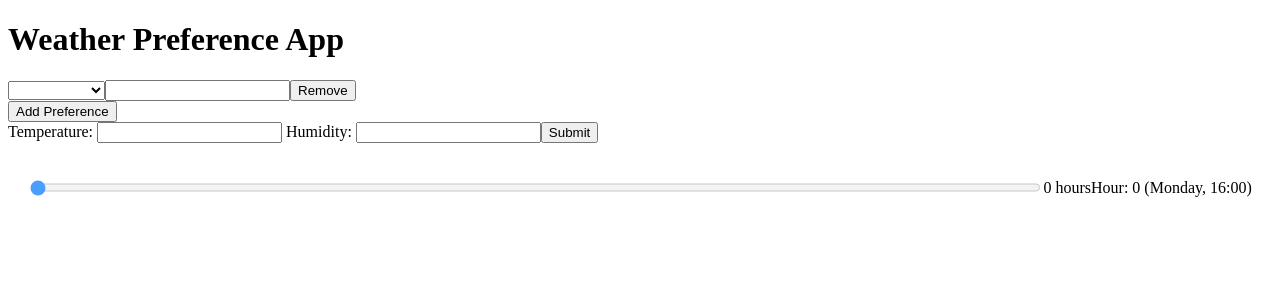
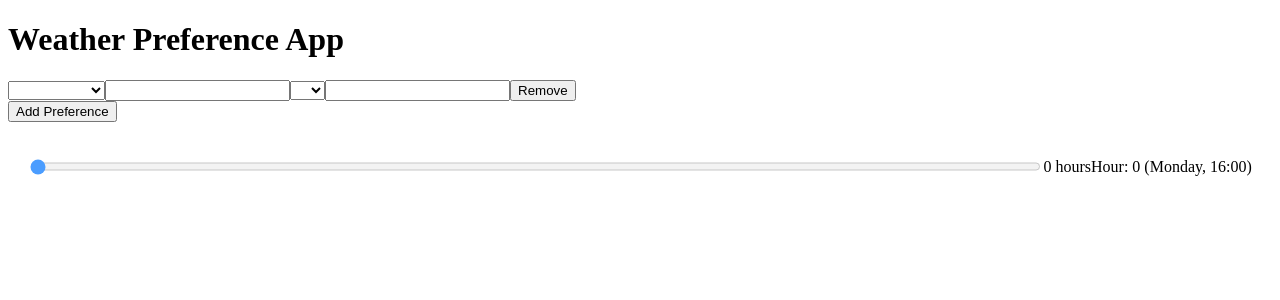
Before and after one commit to tjbarrett42/too-hot, an Angular app: page / in a window 1280 px wide. Both pictures are taken after a click on the button "Add Preference". Shown: the top 300 px of the page. Built offline with nearby package versions, Linux system fonts and the light colour scheme; no server answers.

Commit message:
fixed pref trigger, pref value lag. added pref interface, precision changing, symbol changing

```diff
--- a/src/app/app.component.html
+++ b/src/app/app.component.html
@@ -1,5 +1,5 @@
 <div>
   <h1>Weather Preference App</h1>
-  <app-preferences></app-preferences>
+  <app-preferences (preferencesChanged)="updatePreferences($event)"></app-preferences>
   <app-weather></app-weather>
 </div>
--- a/src/app/app.component.ts
+++ b/src/app/app.component.ts
@@ -1,6 +1,7 @@
 import { Component } from '@angular/core';
 import { ApiService } from './api.service';
 import { WeatherComponent } from './weather/weather.component';
+import { SharedService } from './shared.service';
 
 @Component({
   selector: 'app-root',
@@ -11,11 +12,22 @@ export class AppComponent {
   title = 'too-hot';
   data: any;
 
-  constructor(private apiService: ApiService) { }
+  constructor(
+    private apiService: ApiService,
+    private sharedService: SharedService
+  ) { }
 
   ngOnInit() {
     this.apiService.getSomeData().subscribe((response) => {
       this.data = response;
     });
   }
+
+  preferences: any = [];
+  preferencesForm: any = [];
+
+  updatePreferences(newPreferences: any) {
+    this.preferences = newPreferences;
+    this.sharedService.triggerEvent(newPreferences);
+  }
 }
--- a/src/app/app.module.ts
+++ b/src/app/app.module.ts
@@ -8,6 +8,7 @@ import { FormsModule } from '@angular/forms';
 import { AppComponent } from './app.component';
 import { WeatherComponent } from './weather/weather.component';
 import { PreferencesComponent } from './preferences/preferences.component';
+import { SharedService } from './shared.service';
 
 @NgModule({
   declarations: [
@@ -21,7 +22,10 @@ import { PreferencesComponent } from './preferences/preferences.component';
     ReactiveFormsModule,
     FormsModule
   ],
-  providers: [],
+  providers: [
+    SharedService,
+    PreferencesComponent
+  ],
   bootstrap: [AppComponent]
 })
 export class AppModule { }
--- a/src/app/preferences/preferences.component.html
+++ b/src/app/preferences/preferences.component.html
@@ -1,4 +1,4 @@
-<form [formGroup]="preferenceForm">
+<form [formGroup]="preferenceForm" >
     <div formArrayName="preferences" *ngFor="let preference of preferences.controls; let i=index">
       <div [formGroupName]="i">
         <select formControlName="attribute">
@@ -7,6 +7,12 @@
           <!-- add options here as necessary -->
         </select>
         <input formControlName="value" type="number">
+        <select formControlName="symbol" type="string">
+          <option value="within">+-</option>
+          <option value="lessthan">lt</option>
+          <option value="greaterthan">gt</option>
+        </select>
+        <input formControlName="precisionValue" type="number">
         <button (click)="removePreference(i)">Remove</button>
       </div>
     </div>
--- a/src/app/preferences/preferences.component.ts
+++ b/src/app/preferences/preferences.component.ts
@@ -22,10 +22,21 @@ export class PreferencesComponent {
   }
 
   newPreference(): FormGroup {
-    return this.fb.group({
+    const newPref = this.fb.group({
       attribute: '',
       value: '',
-    })
+      symbol: '',
+      precisionValue: ''
+    });
+
+    this.preferences.valueChanges.subscribe((value) => {
+      this.preferencesChanged.emit(this.preferences);
+      // console.log(this.preferences);
+      // this.preferencesChanged.emit([value.attribute, value]);
+      // console.log('valuechanges: ',[value.attribute, value]);
+    });
+
+    return newPref;
   }
 
   addPreference() {
@@ -37,6 +48,10 @@ export class PreferencesComponent {
   removePreference(i: number) {
     this.preferences.removeAt(i);
     this.preferencesChanged.emit(this.preferences.value);
+
   }
 
+  changePreference() {
+    this.preferencesChanged.emit(this.preferences.value);
+  }
 }
--- /dev/null
+++ b/src/app/shared.service.ts
@@ -0,0 +1,19 @@
+import { Injectable } from '@angular/core';
+import { FormGroup } from '@angular/forms';
+import { Subject } from 'rxjs';
+
+@Injectable({
+    providedIn: 'root'
+})
+export class SharedService {
+
+    private trigger = new Subject<FormGroup>();
+
+    // Enable subscribing to the event
+    trigger$ = this.trigger.asObservable();
+
+    // Function to trigger the event
+    triggerEvent(data: any) {
+        this.trigger.next(data);
+    }
+}
--- a/src/app/weather/weather.component.html
+++ b/src/app/weather/weather.component.html
@@ -1,21 +1,8 @@
-<form [formGroup]="weatherForm" (ngSubmit)="onSubmit()">
-    <label>
-      Temperature:
-      <input type="number" formControlName="temperature">
-    </label>
-    <label>
-      Humidity:
-      <input type="number" formControlName="humidity">
-    </label>
-    <button type="submit">Submit</button>
-  </form>
-
-  <div class="timeline-container">
+<div class="timeline-container">
     <input class="slider" type="range" min="0" [max]="maxHours" [(ngModel)]="currentHour" (input)="updateSliderValue($event)">
 
     <p>{{currentHour}} hours</p>
     <p>Hour: {{currentHour}} ({{getCurrentDayAndHour()}})</p>
 </div>
 
-
-  <div #map style="height: 700px;"></div>
+<div #map style="height: 700px;"></div>
--- a/src/app/weather/weather.component.ts
+++ b/src/app/weather/weather.component.ts
@@ -1,25 +1,10 @@
-import { AfterViewInit, Component, ElementRef, OnInit, ViewChild } from '@angular/core';
+import { AfterViewInit, Component, ElementRef, Input, OnInit, ViewChild } from '@angular/core';
 import { FormBuilder, FormGroup, Validators } from '@angular/forms';
 import * as L from 'leaflet';
 import { HttpClient } from '@angular/common/http';
 import { Observable, forkJoin } from 'rxjs';
-
-const iconRetinaUrl = 'assets/images/marker-icon-2x.png';
-const iconUrl = 'assets/images/marker-icon.png';
-const shadowUrl = 'assets/images/marker-shadow.png';
-const iconDefault = L.icon({
-    iconRetinaUrl,
-    iconUrl,
-    shadowUrl,
-    iconSize: [25, 41],
-    iconAnchor: [12, 41],
-    popupAnchor: [1, -34],
-    tooltipAnchor: [16, -28],
-    shadowSize: [41, 41]
-});
-L.Marker.prototype.options.icon = iconDefault;
-
-
+import { SharedService } from '../shared.service';  // Update with the path to your service
+import { PreferencesComponent } from '../preferences/preferences.component';
 
 interface Location {
     latitude: number;
@@ -46,6 +31,17 @@ interface WeatherData {
   utc_offset_seconds: number;
 }
 
+interface Preferences {
+  temperature: ValuePreference;
+  humidity: ValuePreference;
+}
+
+interface ValuePreference {
+  value: number;
+  symbol: string;
+  precisionValue: number;
+}
+
 interface MapElement {
   data: WeatherData;
   element: L.Rectangle | L.Marker;
@@ -63,10 +59,11 @@ interface LatLngElement {
 })
 export class WeatherComponent implements OnInit {
   @ViewChild('map') mapContainer!: ElementRef;
+
+  @Input() preferencesForm: any = [];
   private map!: L.Map;
   private markers: { data: WeatherData, marker: L.Marker }[] = [];
-  weatherForm: FormGroup;
-  userLocation: Location = null!;
+  userLocation: Location = { latitude: 0, longitude: 0 };  // Initialized to prevent errors
   pointsToCheck: L.Point[] = [];
   weatherData: WeatherData[] = [];
   private elements: MapElement[] = [];
@@ -76,29 +73,49 @@ export class WeatherComponent implements OnInit {
   maxHours: number = 168; // total hours in a week
   currentHour: number = 0;
   forecastStart: Date = new Date();
+  preferenceForm: any;
+  preferences: Preferences = {
+    temperature: {
+      value: 0,
+      symbol: `+-`,
+      precisionValue: 5
+    },
+    humidity: {
+      value: 0,
+      symbol: `+-`,
+      precisionValue: 5
+    }
+  };
 
-
-
-  constructor(private formBuilder: FormBuilder, private http: HttpClient) {
-    this.weatherForm = this.formBuilder.group({
-      temperature: ['', Validators.required],
-      humidity: ['', Validators.required]
-    });
-  }
+  constructor(
+    private formBuilder: FormBuilder,
+    private http: HttpClient,
+    private sharedService: SharedService,
+    private preferencesComponent: PreferencesComponent
+  ) { }
 
   ngOnInit() {
     navigator.geolocation.getCurrentPosition((position) => {
       this.userLocation = { latitude: position.coords.latitude, longitude: position.coords.longitude };
-      // this.calculatePoints();
       this.initMap(); // Init the map here after the location is set
-      // this.fetchWeatherData(); // Fetch the data after the map is initialized
+      this.sharedService.trigger$.subscribe((preferenceForm: FormGroup) => {
+        this.preferenceForm = preferenceForm;
+        if (this.preferenceForm.valid) {
+          this.preferences = this.preferenceForm.value.reduce((acc: any, curr: any) => {
+            acc[curr.attribute] = {value: curr.value, symbol: curr.symbol, precisionValue: curr.precisionValue } as ValuePreference;
+
+            return acc;
+        }, {} as Preferences);
+        this.onSubmit()
+        }
+
+      });
     });
   }
 
   initMap() {
     this.map = L.map(this.mapContainer.nativeElement).setView([this.userLocation.latitude, this.userLocation.longitude], 10);
     this.initialZoomLevel = this.map.getZoom();
-
 
     L.tileLayer('https://{s}.tile.openstreetmap.org/{z}/{x}/{y}.png', {
       maxZoom: 19,
@@ -114,16 +131,13 @@ export class WeatherComponent implements OnInit {
     }, 0);
   }
 
-
   calculatePoints() {
-    console.log('distance in calculatePoints:', this.distance);
-    this.distance = 10;
+    this.distance = 1000;
     this.pointsToCheck = [];
-    this.pointsToCheck = this.generateGrid(this.userLocation, 9, this.distance);
+    this.pointsToCheck = this.generateGrid(this.userLocation, 21, this.distance);
 
     this.fetchWeatherData(); // Fetch the data after calculating points
   }
-
 
   generateGrid(center: Location, gridSize: number, distance: number): L.Point[] {
     const centerPoint = this.map.latLngToContainerPoint([center.latitude, center.longitude]);
@@ -141,17 +155,10 @@ export class WeatherComponent implements OnInit {
         points.push(point);
       }
     }
-
-    console.log('points ', points);
     return points;
 }
 
-
-
-
   fetchWeatherData() {
-    console.log('fetchWeatherData', this.pointsToCheck.length);
-
     let weatherObservables: Observable<WeatherData>[] = [];
 
     this.pointsToCheck.forEach((point) => {
@@ -166,17 +173,13 @@ export class WeatherComponent implements OnInit {
     });
 
     forkJoin(weatherObservables).subscribe((weatherDataArray) => {
-      console.log(weatherDataArray);
       this.weatherData = weatherDataArray;
-      console.log('weatherDataArray.length', weatherDataArray.length);
-
       this.displayLocations();
     });
   }
 
   updateMap() {
     this.removeLocations();
-
   }
 
 removeLocations() {
@@ -188,12 +191,7 @@ removeLocations() {
 }
 
 displayLocations() {
-  console.log('displayLocations', this.weatherData.length, this.latLngElements.length);
-
-  console.log('zoom level in displayLocations:', this.map.getZoom());
-
-  console.log('distance in displayLocations:', this.distance);
-  const submittedTemperature = this.weatherForm.value.temperature;
+  // const submittedTemperature: any = this.preferences[0]['value'];
 
   const currentZoomLevel = this.map.getZoom();
   const zoomAdjustmentFactor = this.initialZoomLevel ? Math.pow(2, this.initialZoomLevel - currentZoomLevel) : 1;
@@ -203,17 +201,16 @@ displayLocations() {
   this.weatherData.forEach((data: WeatherData, index: number) => {
       const latLng = this.latLngElements[index].latLng;
 
-
       const temperature = data.hourly.temperature_2m[this.currentHour]; // updated this line
       const humidity = data.hourly.relativehumidity_2m[this.currentHour]; // updated this line
 
-      const difference = temperature - submittedTemperature;
+      // const difference = temperature - submittedTemperature;
       let color = 'green'; // default to green
-      if (difference > 5) {
-        color = 'yellow'; // if the temperature is more than 5 degrees higher, make it yellow
-      } else if (difference < -5) {
-        color = 'blue'; // if the temperature is more than 5 degrees lower, make it blue
-      }
+      // if (difference > 5) {
+      //   color = 'yellow'; // if the temperature is more than 5 degrees higher, make it yellow
+      // } else if (difference < -5) {
+      //   color = 'blue'; // if the temperature is more than 5 degrees lower, make it blue
+      // }
 
       const centerPoint = this.map.latLngToContainerPoint(latLng);
 
@@ -240,10 +237,10 @@ displayLocations() {
 }
 
 onSubmit() {
-  if (this.weatherForm.valid) {
-    console.log(this.weatherForm.value);
+  console.log('pref ', this.preferences);
 
-    const submittedTemperature = this.weatherForm.value.temperature;
+    if (this.preferenceForm.valid) {
+      const submittedTemperature: any = this.preferencesForm.value;
 
     let closestElementData: MapElement | null = null;
     let minDifference: number = Infinity;
@@ -252,7 +249,7 @@ onSubmit() {
       const temperature = data.hourly.temperature_2m[0];
 
       const difference = temperature - submittedTemperature;
-      let newColor = 'green'; // default to green
+      let newColor = 'purple'; // default to green
       if (difference > 5) {
         newColor = 'yellow'; // if the temperature is more than 5 degrees higher, make it yellow
       } else if (difference < -5) {
@@ -275,8 +272,14 @@ onSubmit() {
       (closestElementData['element'] as L.Rectangle).openPopup();
     }
   }
+  this.updateWeatherDataOnMap();
 }
 
+  updatePreferences(newPreferences: { lat: number, lon: number }) {
+    this.userLocation.latitude = newPreferences.lat;
+    this.userLocation.longitude = newPreferences.lon;
+    this.displayLocations();
+  }
 
   updateSliderValue(event: any) {
     this.currentHour = Number(event.target.value);
@@ -284,7 +287,8 @@ onSubmit() {
   }
 
   updateWeatherDataOnMap() {
-    const submittedTemperature = this.weatherForm.value.temperature;
+    console.log('updateWeather: ', this.preferences.temperature);
+    const submittedTemperature: any = this.preferences.temperature.value;
 
     this.elements.forEach(({ data, element }) => {
       const temperature = data.hourly.temperature_2m[this.currentHour];
@@ -292,10 +296,29 @@ onSubmit() {
 
       const difference = temperature - submittedTemperature;
       let newColor = 'green'; // default to green
-      if (difference > 5) {
-        newColor = 'orange'; // if the temperature is more than 5 degrees higher, make it yellow
-      } else if (difference < -5) {
-        newColor = 'blue'; // if the temperature is more than 5 degrees lower, make it blue
+      // case for symbol
+
+      switch (this.preferences.temperature.symbol) {
+        case 'within':
+          console.log('within');
+          if (difference > this.preferences.temperature.precisionValue) {
+            newColor = 'orange';
+          } else if (difference < this.preferences.temperature.precisionValue*-1) {
+            newColor = 'blue';
+          }
+          break;
+        case 'lessthan':
+          console.log('lessthan');
+          if (difference > this.preferences.temperature.precisionValue) {
+            newColor = 'orange';
+          }
+          break;
+        case 'greaterthan':
+          console.log('greaterthan');
+          if (difference < this.preferences.temperature.precisionValue*-1) {
+            newColor = 'blue';
+          }
+          break;
       }
 
       if (element instanceof L.Rectangle) {
@@ -307,8 +330,6 @@ onSubmit() {
     });
   }
 
-
-
   getCurrentDayAndHour(): string {
     // Create a new date that is the forecast start plus the number of hours
     let date = new Date(this.forecastStart.getTime() + this.currentHour * 60 * 60 * 1000);
@@ -319,8 +340,4 @@ onSubmit() {
 
     return `${day}, ${hour}:00`;
   }
-
-
-
-
 }
```
